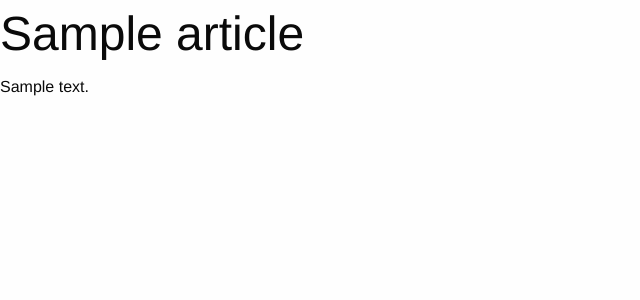
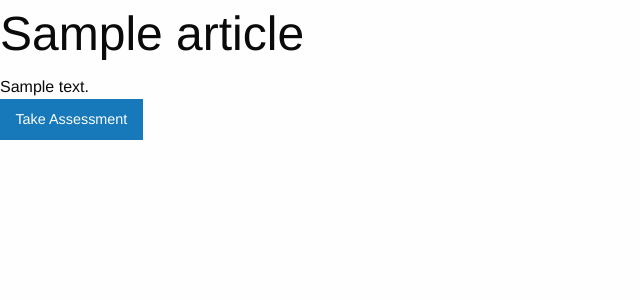
Before and after one commit to briandamaged/django_example, a Django app: page /articles/1 in a window 1280 px wide. Shown: the part 133-433 px from the top of the page, without its empty margins (0-640 px from the left). Run offline with Django 3.2, Linux system fonts and the light colour scheme; tables that the repository leaves empty hold one stand-in row (values such as "Sample post"); some libraries are stand-ins or nearby versions.

Commit message:
Made the show article page look pretty

```diff
--- a/aqa/templates/aqa/articles/show.html
+++ b/aqa/templates/aqa/articles/show.html
@@ -1,8 +1,25 @@
 {% extends 'aqa/base.html' %}
 
 {% block content %}
-<h1>{{ article.title }}</h1>
 
-{{ article.content }}
+<div class="row" >
+  <div class="large-12 column" >
+    <h1>{{ article.title }}</h1>
+  </div>
+</div>
+
+
+
+<div class="row" >
+  <div class="large-12 column panel" >
+    {{ article.content }}
+  </div>
+</div>
+
+<div class="row" >
+  <div class="large-12 column" >
+    <a href="#" class="button expand" >Take Assessment</a>
+  </div>
+</div>
 
 {% endblock %}
```
